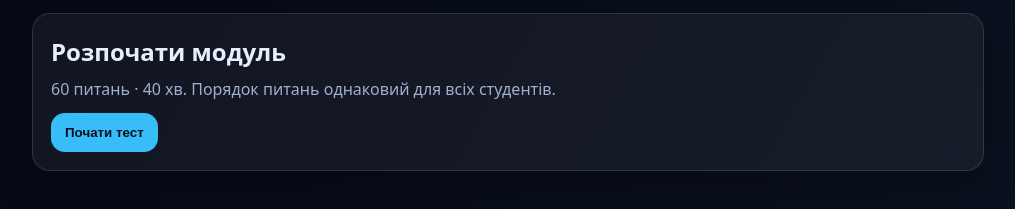
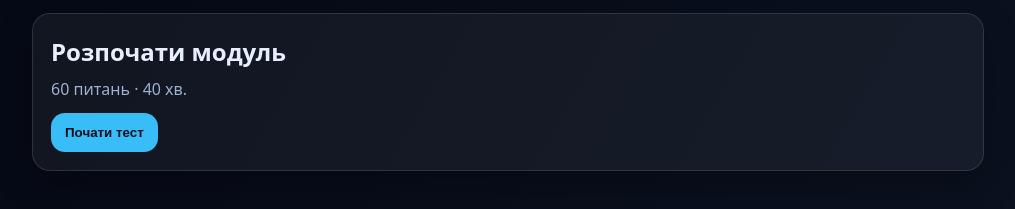
Before and after one commit to Artur0039/MK4-test, a plain HTML site: page index.html in a window 1280 px wide. Shown: the part 69-278 px from the top of the page, without its empty margins (132-1147 px from the left). Drawn offline with Linux system fonts and the light colour scheme.

Commit message:
Update index.html

```diff
--- a/index.html
+++ b/index.html
@@ -106,7 +106,7 @@
   <section id="start" class="grid" style="margin-top:16px">
     <div class="card">
       <h1>Розпочати модуль</h1>
-      <p>60 питань · 40 хв. Порядок питань однаковий для всіх студентів.</p>
+      <p>60 питань · 40 хв.</p>
       <div class="btnrow">
         <button id="startBtn">Почати тест</button>
       </div>
```
